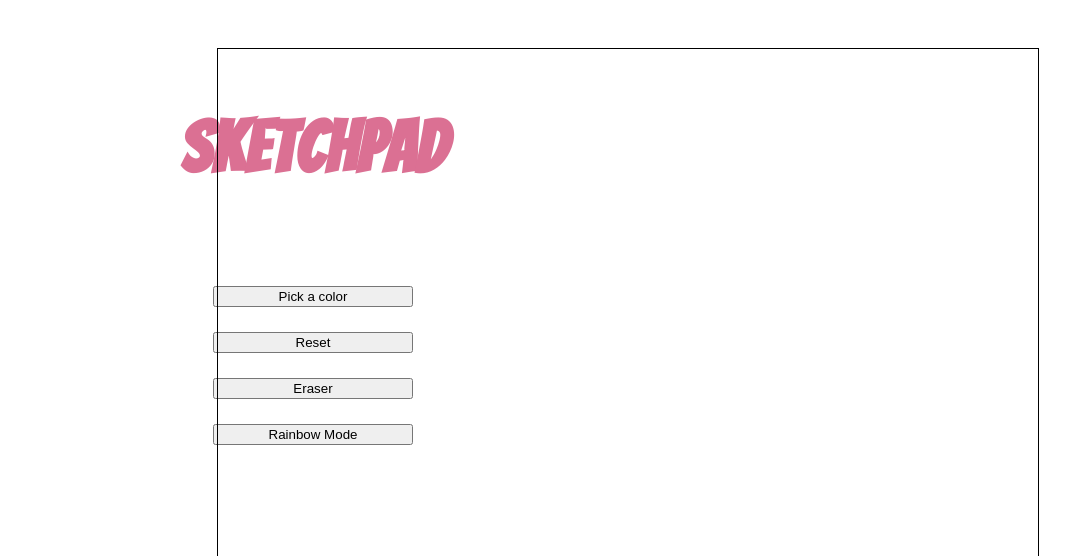
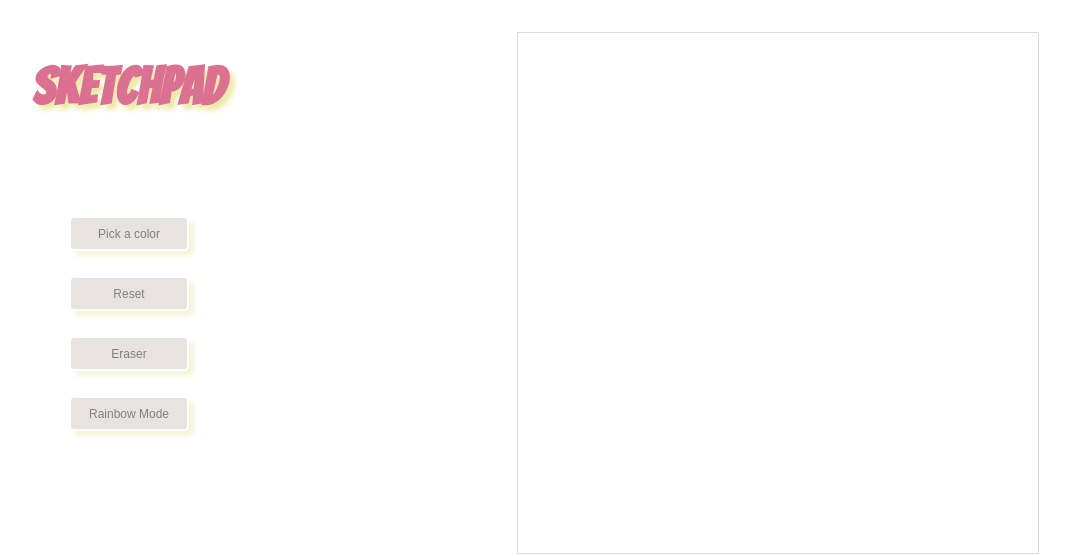
Before and after one commit to armiin-k/sketchpad, a plain HTML site: page index.html in a window 1280 px wide. Shown: the top 556 px of the page, without its empty margins (196-1266 px from the left). Drawn offline with Linux system fonts and the light colour scheme.

Commit message:
third commit

```diff
--- a/style.css
+++ b/style.css
@@ -17,12 +17,24 @@ h1 {
     margin: auto;
     margin-top: 100px;
     color: palevioletred;
+    text-shadow: 5px 5px 5px palegoldenrod;
 }
 
 button {
     display: block;
     width: 200px;
+    height: 45px;
     margin: auto auto 25px auto;
+    text-align: center;
+    border: 2px solid white;
+    border-radius: 5px;
+    box-shadow: 5px 5px 5px beige;
+    color: gray;
+    background-color: #e8e3e0;
+}
+
+button:hover {
+    background-color: #faf5f1;
 }
 
 #buttonWrapper {
@@ -37,5 +49,32 @@ button {
     height: 820px;
     top: 6%;
     right: 3.5%;
-    border: 1px solid black;
+    border: 1px solid gainsboro;
 }
+/* adjusts webpage for screens smaller than 1080p */
+@media only screen and (min-device-width: 768px) and (max-device-width: 1366px) {
+    #containerGrid {
+        position: fixed;
+        width: 520px;
+        height: 520px;
+        top: 4%;
+    }
+    #buttonWrapper {
+        position: fixed;
+        margin: auto;
+        margin-top: 8%;
+        margin-left: 20%;
+    }
+    button {
+        width: 120px;
+        height: 35px;
+        font-size: 12px;
+    }
+    h1 {
+        font-size: 52px;
+        width: 200px;
+        margin: auto;
+        margin-left: 21.5%;
+        margin-top: 5%;
+    }
+}
```
Also changed, not shown: 1 other file.
